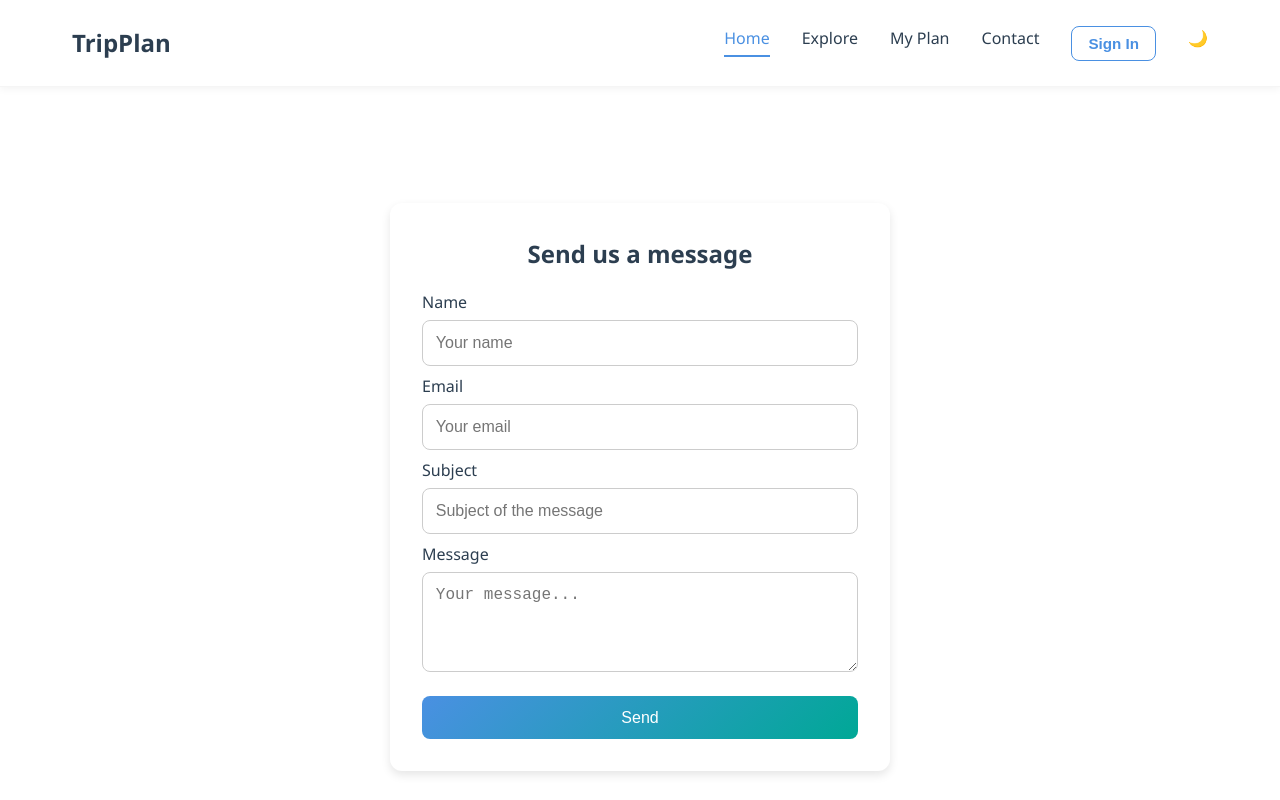
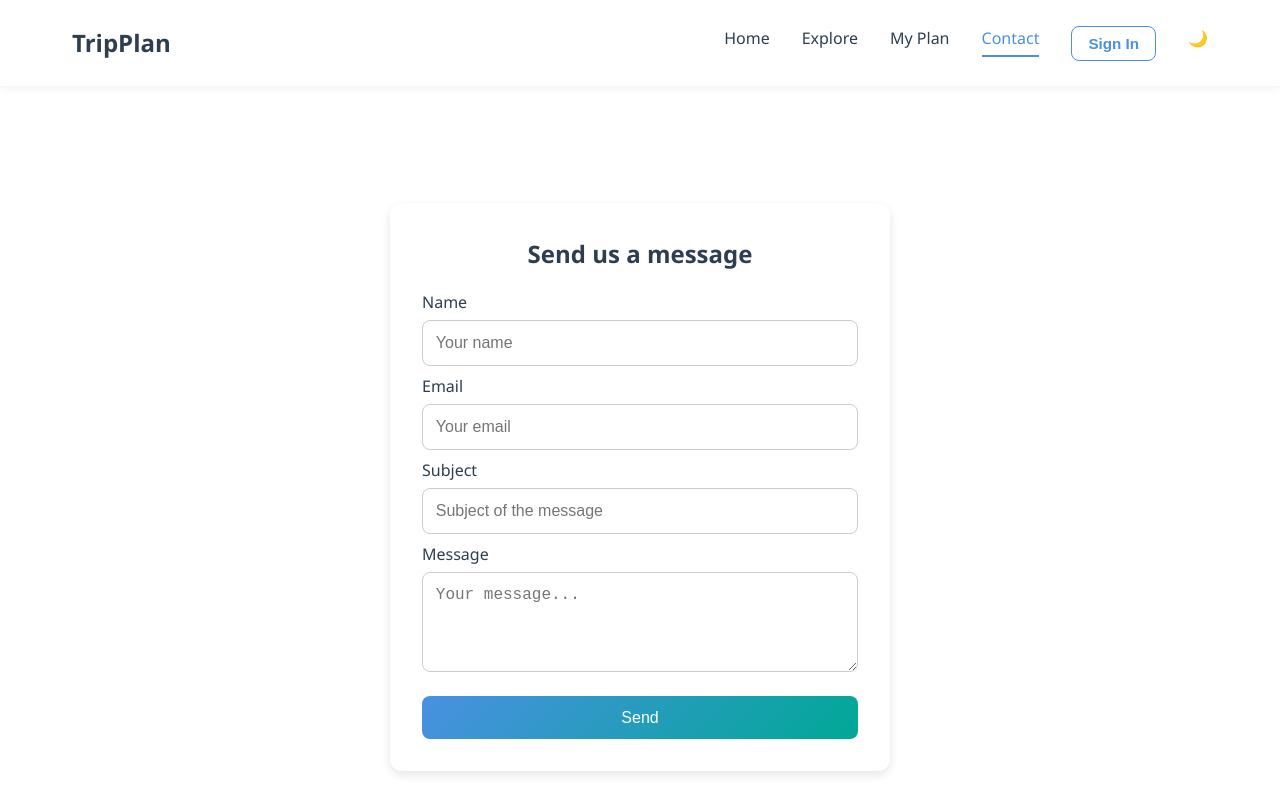
Before and after one commit to AhmedMB02/TripPlan, a plain HTML site: page contact.html in a window 1280 px wide. Shown: the top 800 px of the page. Drawn offline with Linux system fonts and the light colour scheme.

Commit message:
las update

```diff
--- a/contact.html
+++ b/contact.html
@@ -21,10 +21,10 @@
                 <span></span>
             </div>
             <ul class="nav-links">
-                <li><a href="index.html" class="active">Home</a></li>
+                <li><a href="index.html">Home</a></li>
                 <li><a href="destinations.html">Explore</a></li>
                 <li><a href="myplan.html">My Plan</a></li>
-                <li><a href="contact.html">Contact</a></li>
+                <li><a href="contact.html" class="active">Contact</a></li>
                 <li><button id="loginBtn" class="btn-text">Sign In</button></li>
                 <li><button id="darkModeToggle" class="dark-mode-toggle">🌙</button></li>
             </ul>
```
Also changed, not shown: myplan.html (+2 -2 lines).
